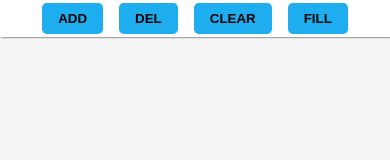
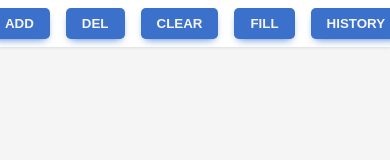
Before and after one commit to shadelete/pokedata.synchro.test-task, a website built with Vite: page index.html in a window 390 px wide. Built offline with nearby package versions, Linux system fonts and the light colour scheme.

Commit message:
small style changes

```diff
--- a/main.js
+++ b/main.js
@@ -1,7 +1,6 @@
 import './style.css'
 import {Header} from "./src/components/Header/index.js";
 import {Main} from "./src/components/Main/index.js";
-import {compose} from "./src/services/compose.js";
 import {loadDataFromLocalStorage} from "./src/management/localStorage.js";
 
 window.onload = () => {
--- a/src/components/Card/style.scss
+++ b/src/components/Card/style.scss
@@ -1,15 +1,17 @@
 .card {
+  background: white;
   display: flex;
   flex-direction: column;
   height: 125px;
-  border: 1px solid #1eadef;
   border-radius: .5rem;
   padding: 1rem;
   cursor: pointer;
-  box-shadow: 0px 0px 8px 3px #d2d2d2;
+  box-shadow: 0 0 3px 0 rgba(0,0,0,.07),0 2px 2px 0 rgba(0,0,0,.04);
+  margin: 1rem;
+  min-width: clamp(50%,10rem,10%);
   transition: all .25s ease;
   &:hover {
-    box-shadow: 0px 0px 8px 10px #d2d2d2;
+    box-shadow: 0 0 3px 0 rgba(0,0,0,.07),0 2px 2px 0 rgba(0,0,0,.04)
   }
   & h1 {
 
--- a/src/components/Header/index.js
+++ b/src/components/Header/index.js
@@ -14,10 +14,11 @@ export const Header = () => {
     const header = document.createElement("header");
     header.classList.add('header');
 
-    const add   = new createButton('add','add',addCard);
-    const del   = new createButton('del','del',deleteCard);
-    const clear  = new createButton('clear','clear',clearCards);
-    const fill  = new createButton('fill','fill',fillCards);
+    const add           = new createButton('add','add',addCard);
+    const del           = new createButton('del','del',deleteCard);
+    const clear         = new createButton('clear','clear',clearCards);
+    const fill          = new createButton('fill','fill',fillCards);
+    const showHistory   = new createButton('history','history',);
 
     header.innerHTML = template;
 
@@ -27,6 +28,7 @@ export const Header = () => {
     buttonWrapper.appendChild(del)
     buttonWrapper.appendChild(clear)
     buttonWrapper.appendChild(fill)
+    buttonWrapper.appendChild(showHistory)
 
     return header;
 }
--- a/src/components/Header/style.scss
+++ b/src/components/Header/style.scss
@@ -1,23 +1,26 @@
 .header {
   background-color: white;
-  box-shadow: 1px 0px 2px black;
+  box-shadow: 0 0 3px 0 rgba(0,0,0,.07),0 2px 2px 0 rgba(0,0,0,.04);
   &-wrapper {
   }
   &-menu {
     display: flex;
     justify-content: center;
     gap: 1rem;
-    padding: .2rem 0;
+    padding: 0.5rem 0;
     & button {
+      color: whitesmoke;
       cursor: pointer;
-      background-color: #1eadef;
+      background-color: #3b71ca;
       padding: .5rem 1rem;
       transition: all .3s ease;
       border-radius: .3rem;
       text-transform: uppercase;
       font-weight: 600;
-      &:active {
-        background-color: #198bc0;
+      box-shadow: 0 4px 9px -4px #3b71ca;
+      &:hover {
+        background-color: #386bc0;
+        box-shadow: 0 8px 9px -4px rgb(59 113 202 / 30%), 0 4px 18px 0 rgb(59 113 202 / 20%);
       }
     }
   }
--- a/src/components/Main/index.scss
+++ b/src/components/Main/index.scss
@@ -1,12 +1,11 @@
 .main {
   &-wrapper {
-    min-height: 90vh;
+    min-height: 100%;
     min-width: 100%;
-    display: flex;
+    display: grid;
+    padding: 1rem 0;
     justify-content: center;
-    align-items: center;
-    flex-wrap: wrap;
-    gap: 2rem;
+    grid-template-columns: repeat(4,1fr);
   }
   &-card {
     text-align: center;
@@ -16,3 +15,18 @@
     flex-basis: 20%;
   }
 }
+
+@media (max-width: 768px) {
+  .main {
+    &-wrapper {
+      grid-template-columns: repeat(2,1fr);
+    }
+    &-card {
+      text-align: center;
+      border-radius: .5rem;
+      padding: 1rem;
+      background-color: #8CC83A;
+      flex-basis: 20%;
+    }
+  }
+}
```
Also changed, not shown: style.css.
